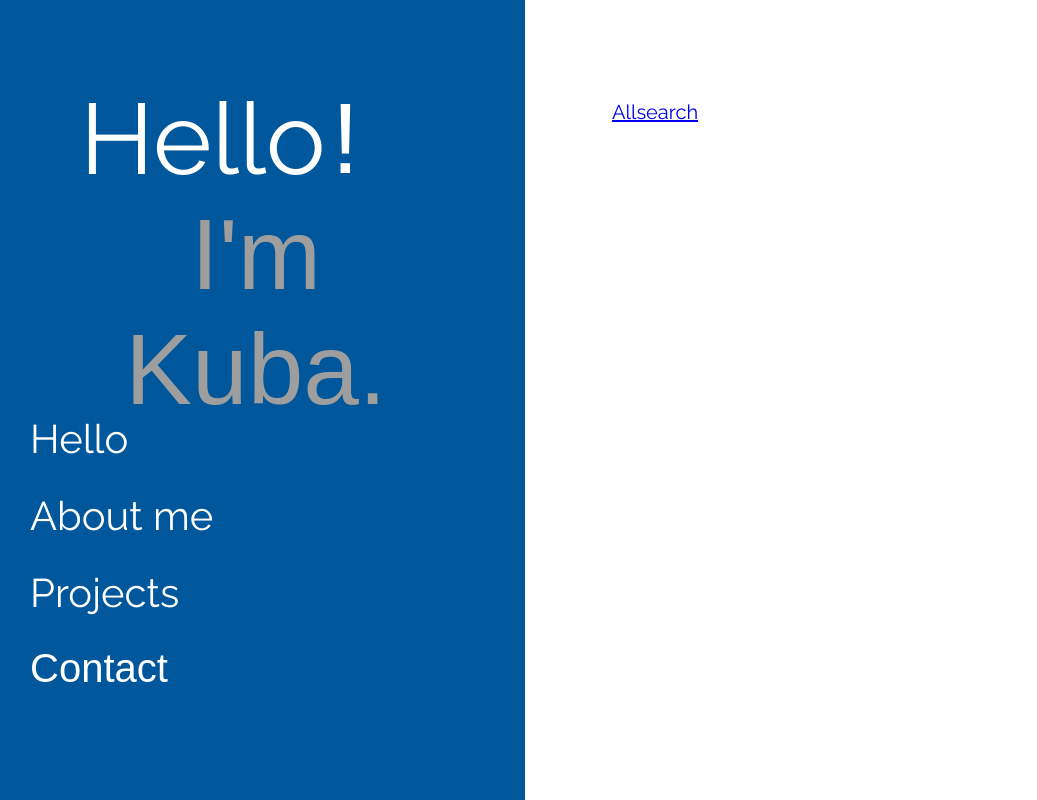
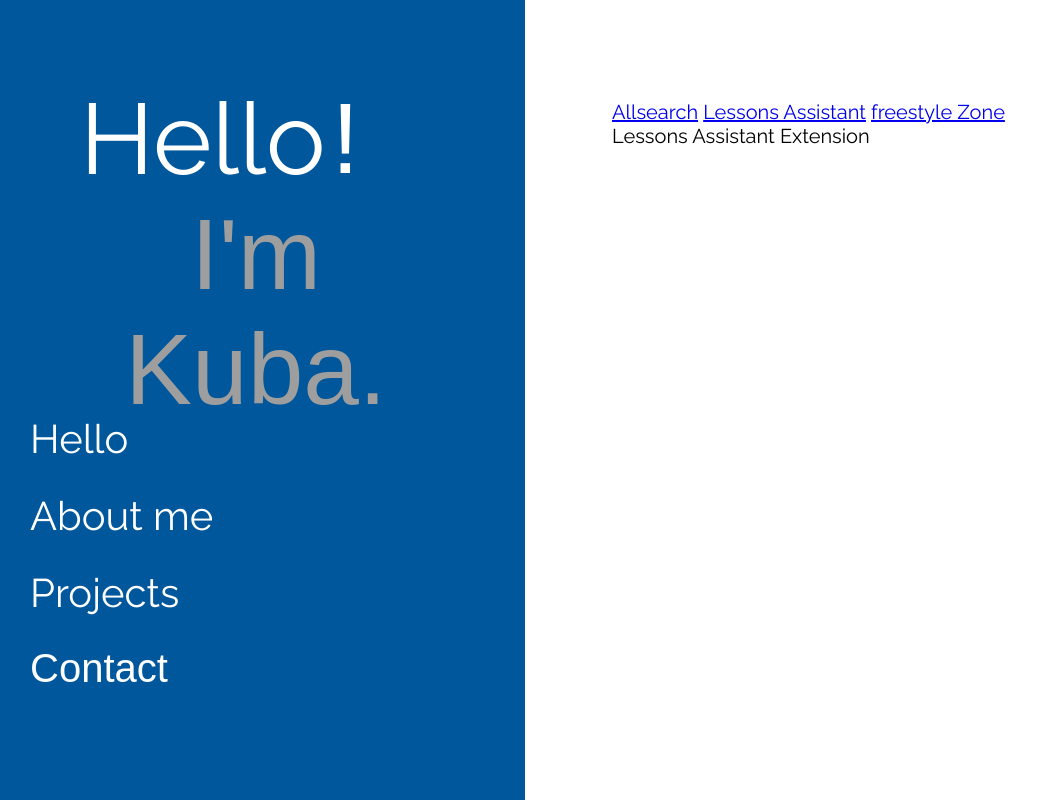
Before and after one commit to jakubLabendowicz/jakubLabendowicz.github.io, a browser extension: page projects.html in a window 1280 px wide. Shown: the whole page, without its empty margins (0-1037 px from the left). Drawn offline with Linux system fonts and the light colour scheme.

Commit message:
projects

```diff
--- a/projects.html
+++ b/projects.html
@@ -31,6 +31,9 @@
         <div class="module">
           <div class="moduleContent">
             <a href="https://jakublabendowicz.github.io/projects/allsearch/home.html">Allsearch</a>
+            <a href="https://jakublabendowicz.github.io/projects/lessonsAssistant/home.html">Lessons Assistant</a>
+            <a href="https://jakublabendowicz.github.io/projects/freestyleZone/home.html">freestyle Zone</a>
+            <div class="">Lessons Assistant Extension</div>
           </div>
         </div>
       </main>
```
